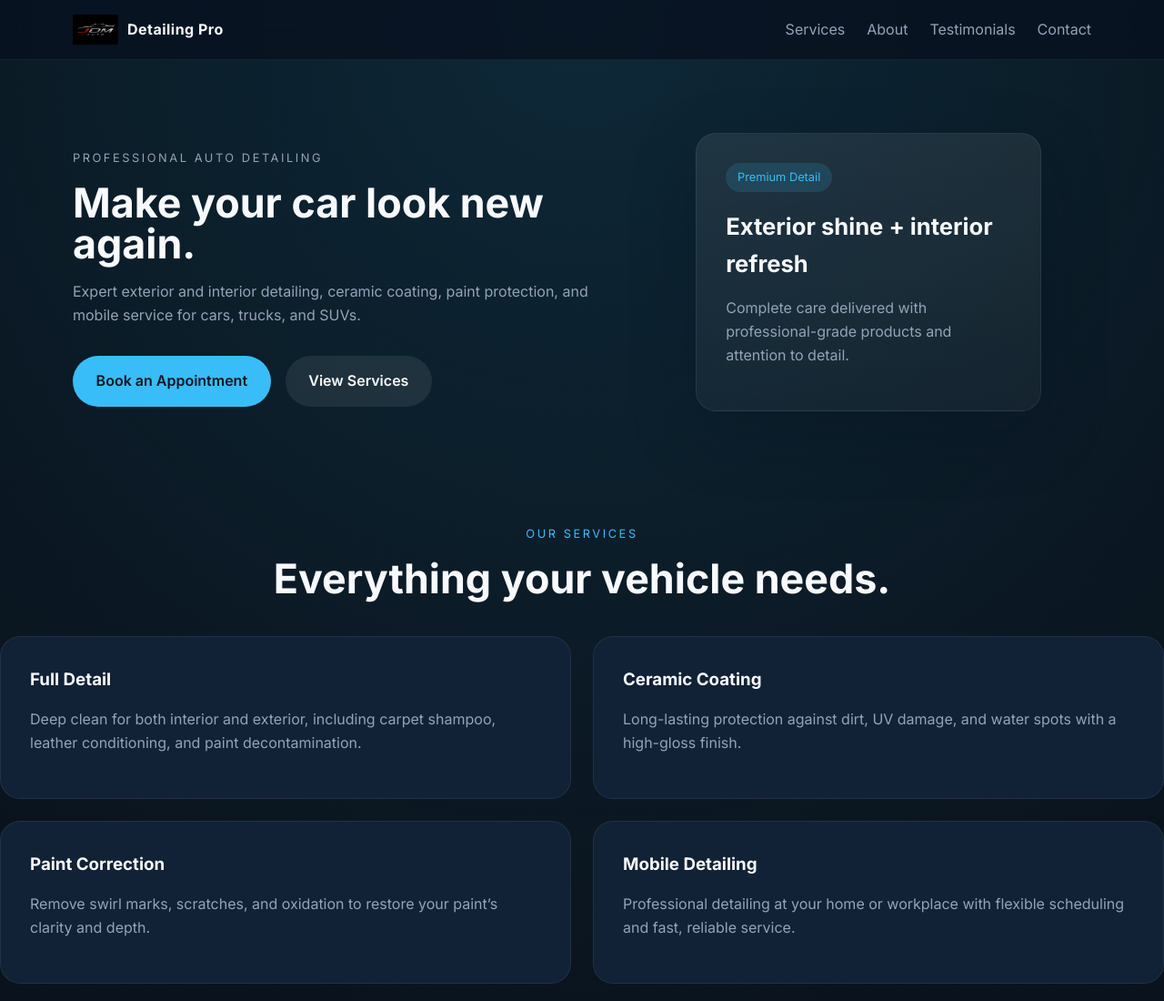
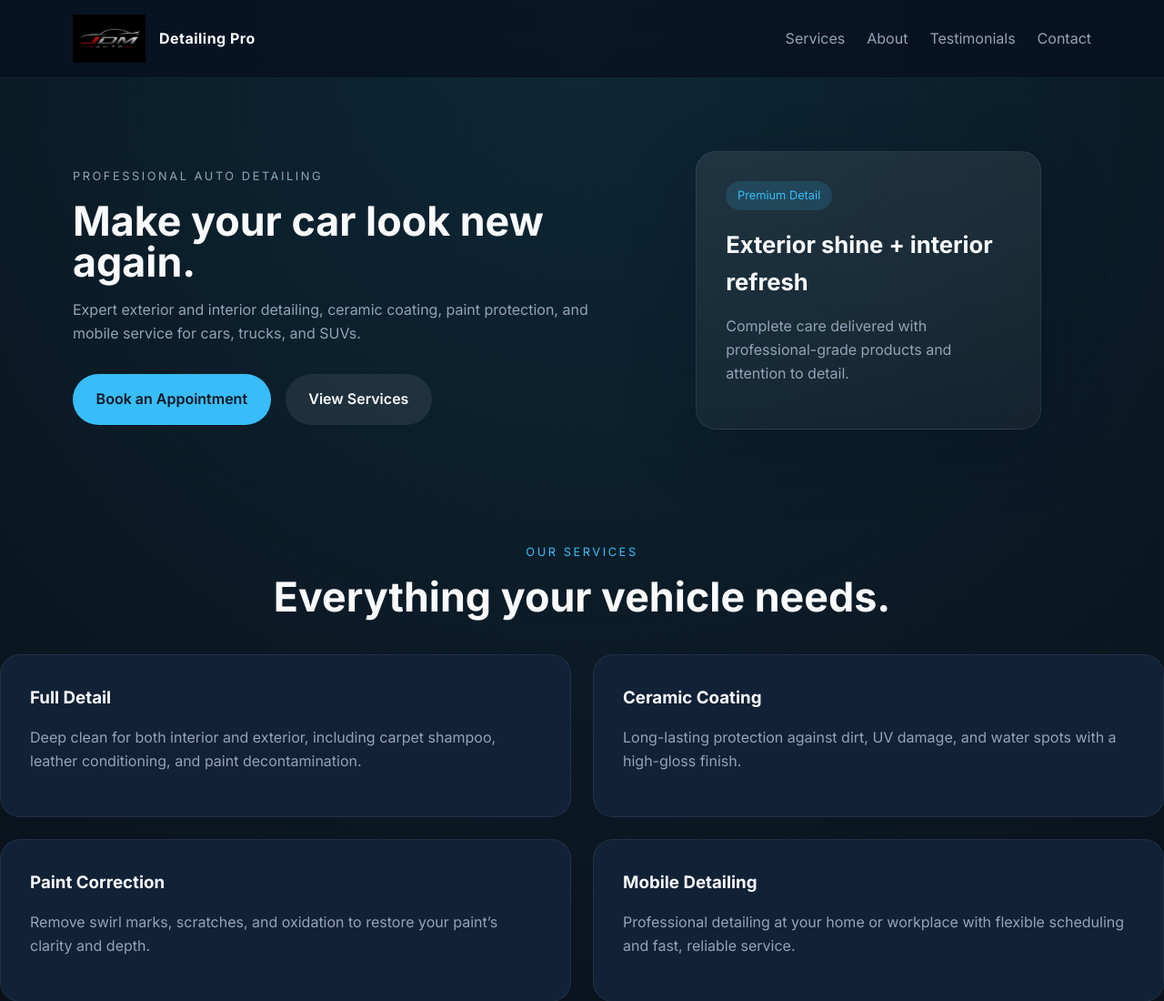
Before and after one commit to up2301/Detailing, a plain HTML site: page index.html in a window 1280 px wide. Shown: the top 1100 px of the page at 91% size. Drawn offline with Linux system fonts and the light colour scheme; a script that the page names is missing.

Commit message:
Increase logo size and adjust margin in styles.css

```diff
--- a/styles.css
+++ b/styles.css
@@ -70,10 +70,11 @@ button, input, select, textarea {
   align-items: center;
 }
 
+/* Adjust logo size */
 .brand .logo {
-  width: 50px; /* Adjust the logo size */
+  width: 80px; /* Increased size */
   height: auto;
-  margin-right: 10px; /* Space between logo and brand name */
+  margin-right: 15px; /* Increased margin for spacing */
 }
 
 .site-nav {
```
